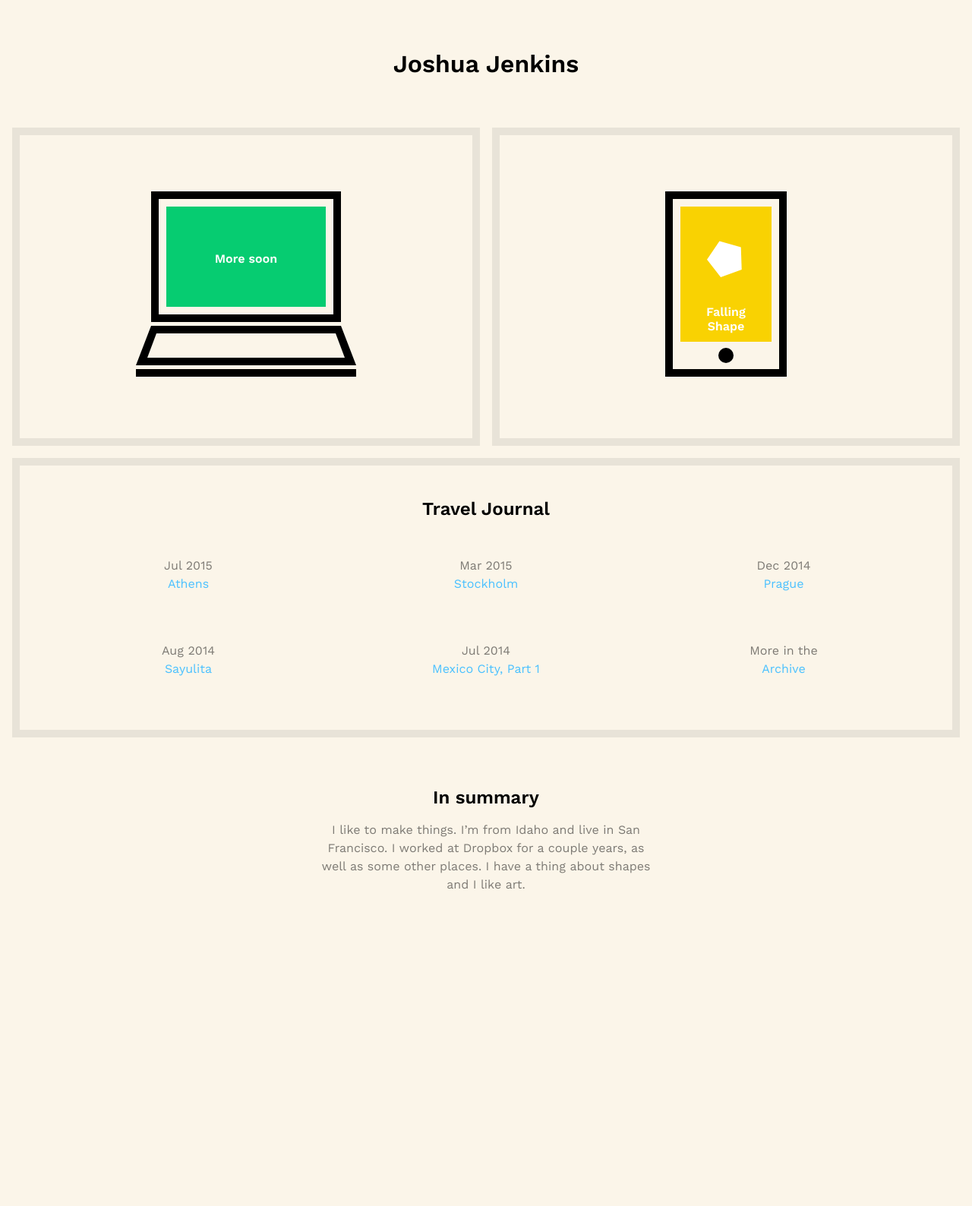
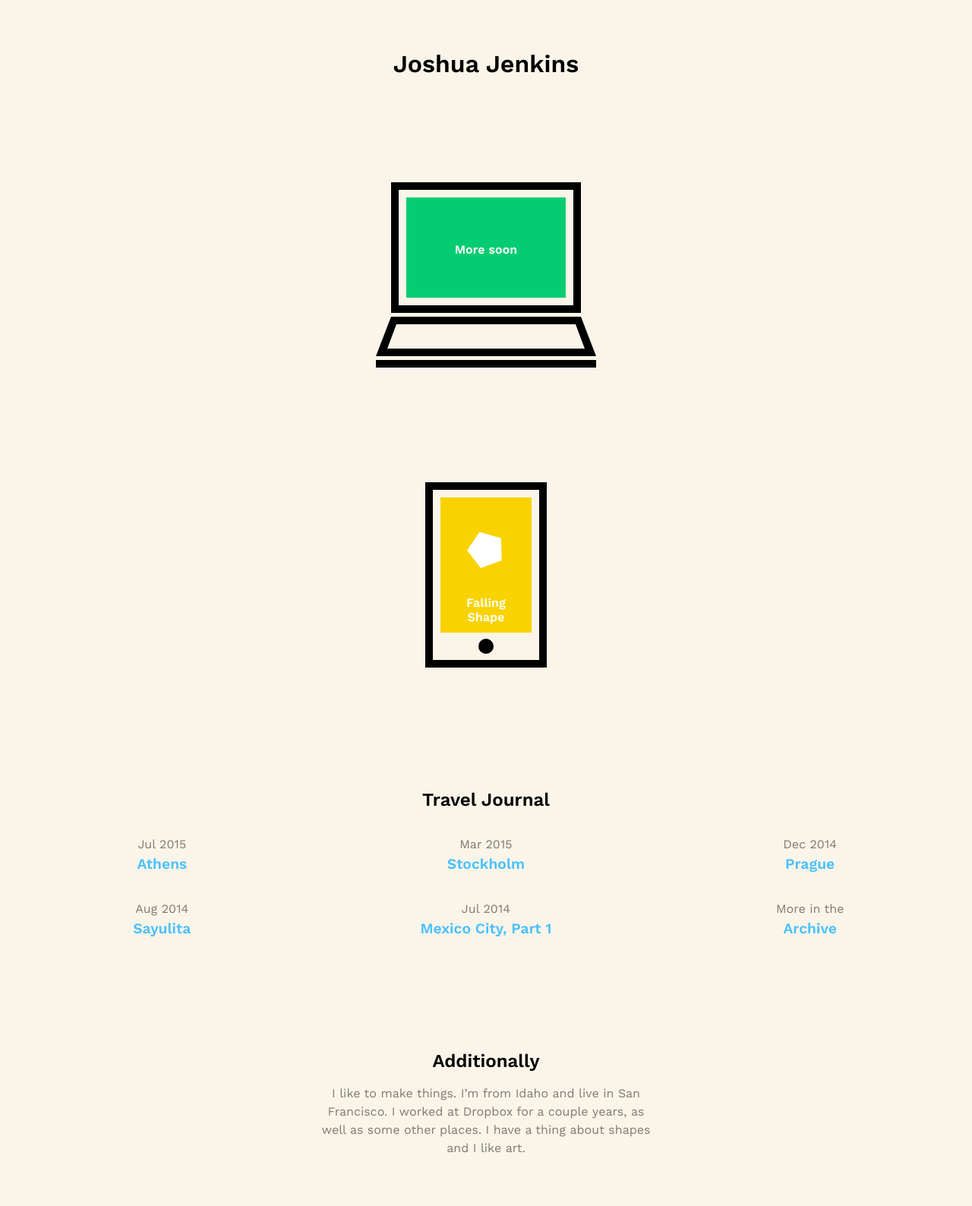
Before and after one commit to joshuajenkins/joshuajenkins.github.io, a Jekyll site: the page built from index.html, in a window 1280 px wide. Shown: the whole page at 76% size. Built offline with Jekyll 4.4.1, drawn with Linux system fonts in a browser that asks for light colours; before the commit the page ends 1241 px from its top, so only the background shows below that.

Commit message:
Moving things along

```diff
--- a/index.html
+++ b/index.html
@@ -6,46 +6,50 @@ layout: new
 
 <h1 class="center p0 m4">Joshua Jenkins</h1>
 
-<div class="flex">
-  <div class="flex-auto flex flex-center border-box big-border mr1 ml2 half-width">
-    <div class="mx-auto center py4">
-      <img src="/img/pc.svg">
+<div class="clearfix px1">
+  <div class="border-box p1">
+    <div class="flex flex-center">
+      <div class="mx-auto center py4">
+        <img src="/img/pc.svg">
+      </div>
     </div>
   </div>
-  <div class="flex-auto flex flex-center border-box big-border ml1 mr2 half-width">
-    <div class="mx-auto center py4">
-      <img src="/img/post-pc.svg">
+  <div class="border-box p1">
+    <div class="flex flex-center">
+      <div class="mx-auto center py4">
+        <img src="/img/post-pc.svg">
+      </div>
     </div>
   </div>
 </div>
 
-<div class="flex flex-column border-box big-border m2 mb4">
-  <div class="flex-auto mbu px2">
-    <h2 class="center m3 p0">Travel Journal</h2>
-    <div class="flex mb3">
+<div class="flex flex-column border-box mt2 mb4">
+  <div class="flex-auto py4">
+    <h2 class="center m0 mb2">Travel Journal</h2>
+    <div class="clearfix mt2">
       {% for post in site.posts limit:3 %}
-        <div class="flex-auto center third-width py2">
+        <div class="center third-width big-left p2 border-box">
           <span class="block alpha-5">{{ post.date | date: "%b %Y" }}</span>
-          <a href="{{ post.permalink}}">{{ post.title }}</a>
+          <a class="semibold h4" href="{{ post.permalink}}">{{ post.title }}</a>
         </div>
       {% endfor %}
     </div>
-    <div class="flex mb3">
+    <div class="clearfix">
       {% for post in site.posts offset:3 limit:2 %}
-        <div class="flex-auto center third-width py2">
+        <div class="center third-width big-left p2 border-box">
           <span class="block alpha-5">{{ post.date | date: "%b %Y" }}</span>
-          <a href="{{ post.permalink}}">{{ post.title }}</a>
+          <a class="semibold h4" href="{{ post.permalink}}">{{ post.title }}</a>
         </div>
       {% endfor %}
-        <div class="flex-auto center third-width py2">
+        <div class="center third-width big-left p2 border-box">
           <span class="block alpha-5">More in the</span>
-          <a href="/journal/">Archive</a>
+          <a class="semibold h4" href="/journal/">Archive</a>
         </div>
     </div>
   </div>
 </div>
 
-<div class="my4 px4 center">
-  <h2 class="mb2">In summary</h2>
-  <p class="mb4 mx-auto about-text alpha-5">I like to make things. I&rsquo;m from Idaho and live in San Francisco. I worked at Dropbox for a couple years, as well as some other places. I have a thing about shapes and I like art.</p>
+<div class="mt4 mb4 px4 center">
+  <h2 class="mb2">Additionally</h2>
+  <p class="mx-auto about-text alpha-5">I like to make things. I&rsquo;m from Idaho and live in San Francisco. I worked at Dropbox for a couple years, as well as some other places. I have a thing about shapes and I like art.</p>
 </div>
--- a/src/scss/_basscss-custom.scss
+++ b/src/scss/_basscss-custom.scss
@@ -32,7 +32,7 @@ body {
 
 h1, h2, h3, h4, h5, h6 {
   font-family: 'work-semibold';
-  font-weight: bold;
+  font-weight: normal;
   line-height: 1.25;
   margin-top: 1em;
   margin-bottom: .5em;
```
Also changed, not shown: src/scss/new.scss (+21 -13 lines), css/new.css.
